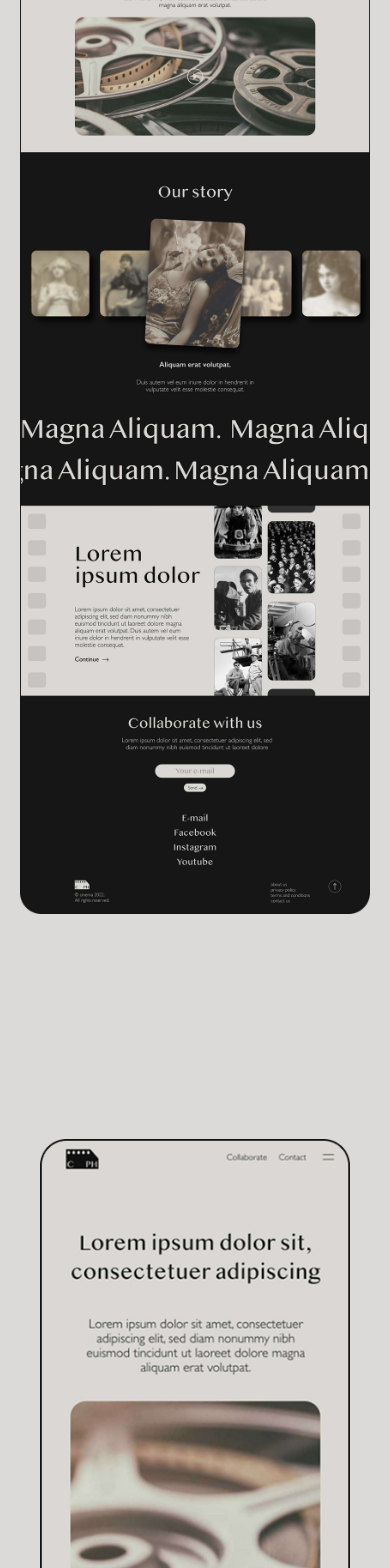
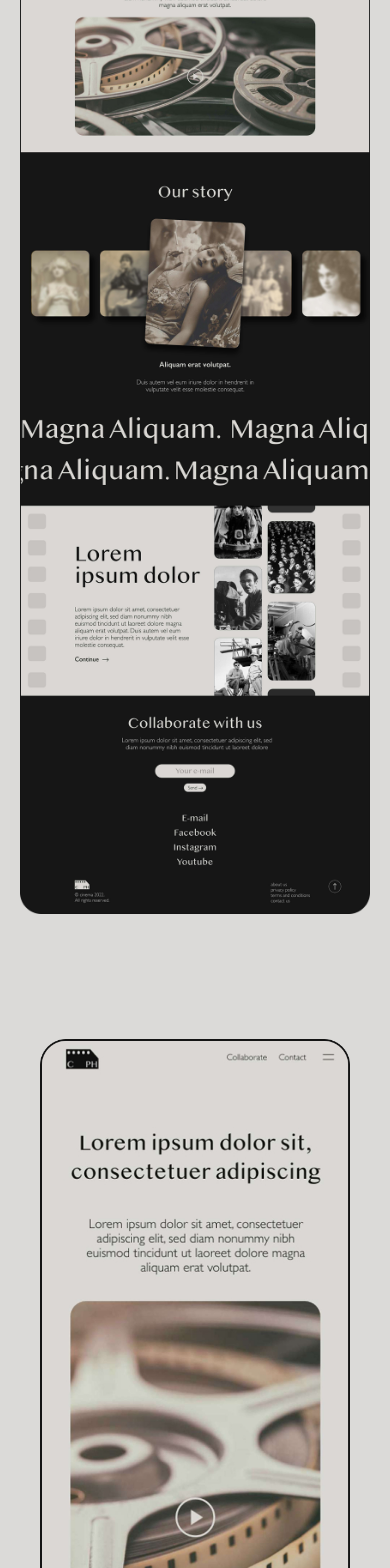
Before and after one commit to fioronifilippo/jk-portfolio, a React (Vite) app: page /cinema in a window 390 px wide. Shown: the part 432-2000 px from the top of the page. Built offline with nearby package versions, Linux system fonts and the light colour scheme.

Commit message:
Fix responsività mobile

```diff
--- a/src/cinema.jsx
+++ b/src/cinema.jsx
@@ -17,12 +17,12 @@ export default function Cinema() {
           </>
         }
       />
-      <div className="centrata spazio-100">
+      <div className="centrata">
         <img src="/cinema-1.png" alt="" />
       </div>
       <div id="due-colonne">
-        <img className="width370" src="/cinema-2.png" alt="" />
-        <img className="width370" src="/cinema-3.png" alt="" />
+        <img className="width370" src="/cinema-new-1.png" alt="" />
+        <img className="width370" src="/cinema-new-2.png" alt="" />
       </div>
     </main>
   );
--- a/src/index.css
+++ b/src/index.css
@@ -118,7 +118,7 @@ img {
 }
 
 .spazio-100 {
-  padding-bottom: 100px;
+  padding-top: 100px;
 }
 
 .balooText {
```
Also changed, not shown: public/cinema-new-1.png (added), public/cinema-new-2.png (added).
